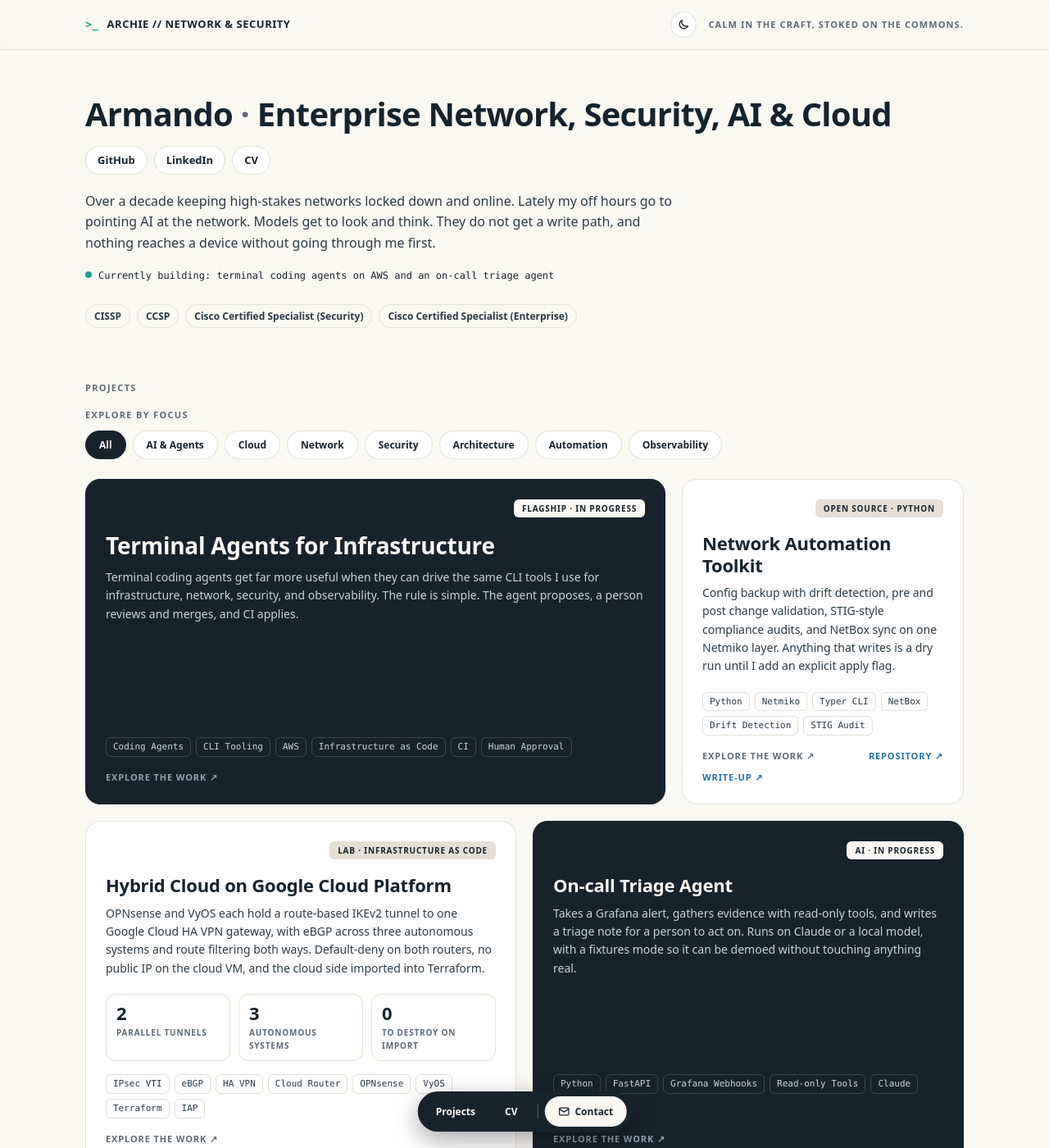
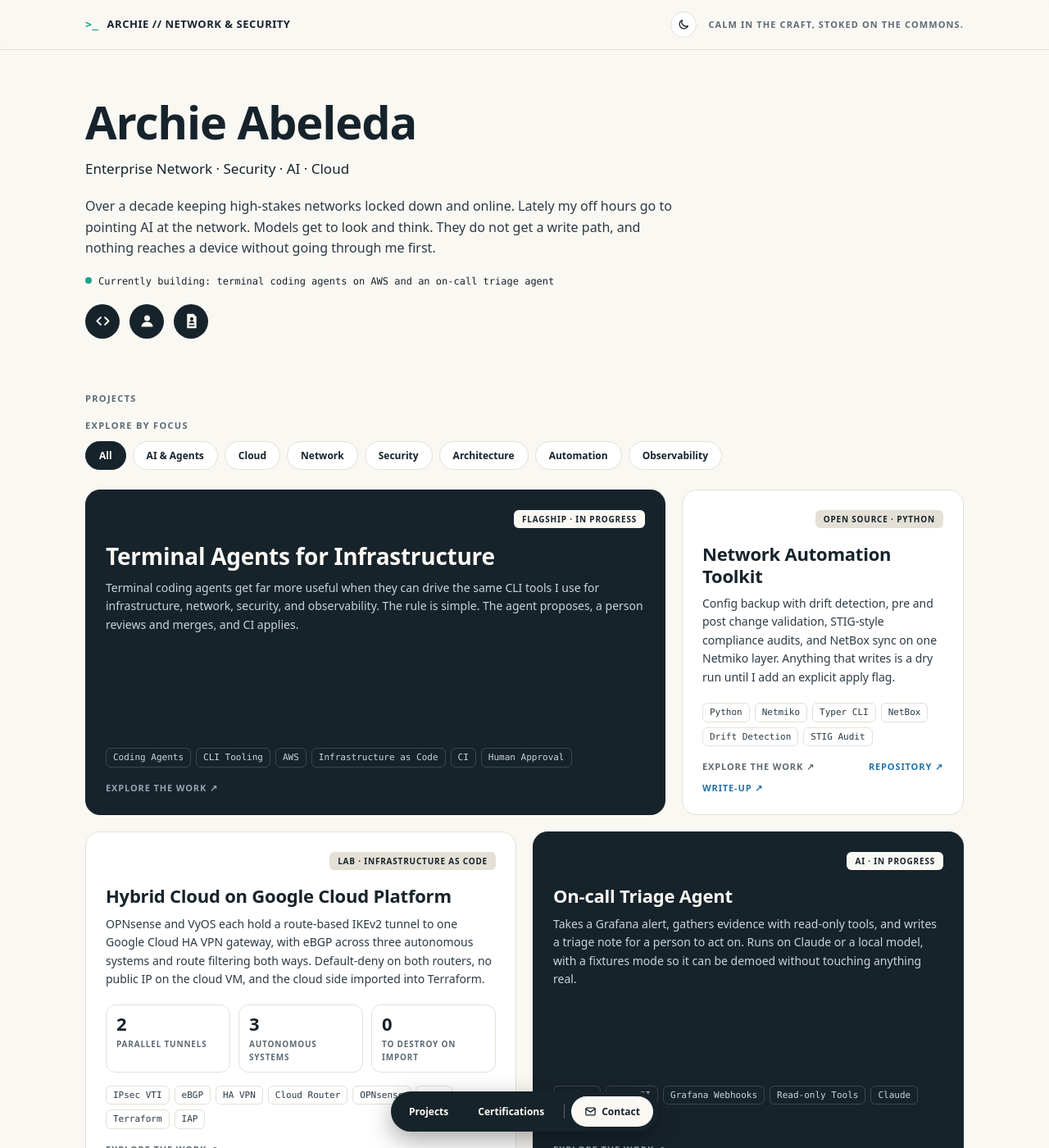
Before and after one commit to archievizt/archievizt.github.io, a Jekyll site: the page built from index.md, in a window 1280 px wide and 1400 px high. Shown: the whole window at 82% size. Built offline with Jekyll 4.4.1, drawn with Linux system fonts in a browser that asks for light colours; some web fonts are replaced.

Commit message:
Update format

```diff
--- a/_layouts/home.html
+++ b/_layouts/home.html
@@ -44,25 +44,25 @@
     <main class="page" id="top">
 
       <section class="hero">
-        <h1><span class="hero-name">{{ home.hero.name | xml_escape | replace: "&apos;", "’" }}</span><span class="hero-dot" aria-hidden="true"> · </span><span class="hero-skills">{{ home.hero.headline | xml_escape | replace: "&apos;", "’" }}</span></h1>
-        {% if home.hero.links %}<p class="hero-links">
+        <h1>{{ home.hero.title | xml_escape | replace: "&apos;", "’" }}</h1>
+        <p class="hero-role">{{ home.hero.headline | xml_escape | replace: "&apos;", "’" }}</p>
+        <p class="hero-desc">{{ home.hero.description | xml_escape | replace: "&apos;", "’" }}</p>
+        <p class="hero-building now">{{ home.hero.building | xml_escape | replace: "&apos;", "’" }}</p>
+        {% if home.hero.links %}<ul class="icon-links">
           {%- for l in home.hero.links -%}
           {%- capture href -%}{%- include safe-url.html url=l.url -%}{%- endcapture -%}
           {%- assign href = href | strip -%}
-          {%- if href != "" -%}<a href="{{ href }}">{{ l.label | xml_escape | replace: "&apos;", "’" }}</a>{%- endif -%}
-          {%- endfor -%}
-        </p>{% endif %}
-        <p class="hero-desc">{{ home.hero.description | xml_escape | replace: "&apos;", "’" }}</p>
-        <p class="hero-building now">{{ home.hero.building | xml_escape | replace: "&apos;", "’" }}</p>
-        {% if home.certifications %}
-        <ul class="certs" aria-label="Certifications">
-          {%- for c in home.certifications -%}
-          {%- capture href -%}{%- include safe-url.html url=c.url -%}{%- endcapture -%}
-          {%- assign href = href | strip -%}
-          <li>{% if href != "" %}<a href="{{ href }}">{{ c.name | xml_escape | replace: "&apos;", "’" }}</a>{% else %}{{ c.name | xml_escape | replace: "&apos;", "’" }}{% endif %}</li>
-          {%- endfor -%}
-        </ul>
-        {% endif %}
+          {%- if href != "" %}
+          <li><a href="{{ href }}" title="{{ l.label | xml_escape }}"><span class="visually-hidden">{{ l.label | xml_escape | replace: "&apos;", "’" }}</span>
+            {%- case l.icon -%}
+            {%- when "code" -%}<svg viewBox="0 0 24 24" aria-hidden="true" focusable="false" fill="none" stroke="currentColor" stroke-width="2.4" stroke-linecap="round" stroke-linejoin="round"><path d="M9 7l-5 5 5 5M15 7l5 5-5 5"/></svg>
+            {%- when "person" -%}<svg viewBox="0 0 24 24" aria-hidden="true" focusable="false" fill="currentColor"><circle cx="12" cy="8" r="4"/><path d="M4 20c0-4.4 3.6-7 8-7s8 2.6 8 7z"/></svg>
+            {%- when "cv" -%}<svg viewBox="0 0 24 24" aria-hidden="true" focusable="false" fill="currentColor"><path d="M6 2h9l4 4v16H6z"/><circle cx="12.5" cy="9" r="2.4" class="cut"/><path class="cut" d="M8.6 15c.4-2 2-3 3.9-3s3.5 1 3.9 3zM8.5 17.5h8v1.5h-8z"/></svg>
+            {%- endcase -%}
+          </a></li>
+          {%- endif -%}
+          {%- endfor %}
+        </ul>{% endif %}
       </section>
 
       <section class="projects" id="projects" aria-labelledby="projects-h">
@@ -186,13 +186,33 @@
       </div>
     </section>
 
+    <section class="modal modal-small" id="certifications" role="dialog" aria-modal="true" aria-labelledby="certs-h">
+      <a class="modal-backdrop" href="#top" tabindex="-1" aria-hidden="true"></a>
+      <div class="modal-panel">
+        <div class="modal-bar">
+          <h2 id="certs-h">Certifications</h2>
+          <a class="modal-close" href="#top" aria-label="Close">✕</a>
+        </div>
+        <div class="modal-body">
+          <p>Each one links to its verified badge on Credly.</p>
+          <ul class="cert-list">
+            {%- for c in home.certifications -%}
+            {%- capture href -%}{%- include safe-url.html url=c.url -%}{%- endcapture -%}
+            {%- assign href = href | strip %}
+            <li>{% if href != "" %}<a href="{{ href }}">{% endif %}<span class="cert-name">{{ c.name | xml_escape | replace: "&apos;", "’" }}</span><span class="cert-meta">{{ c.issuer | xml_escape | replace: "&apos;", "’" }}{% if c.issuer and c.date %} · {% endif %}{{ c.date | xml_escape | replace: "&apos;", "’" }}</span>{% if href != "" %}</a>{% endif %}</li>
+            {%- endfor %}
+          </ul>
+        </div>
+      </div>
+    </section>
+
     <footer class="foot">
       <p>Built with Jekyll, hosted on GitHub Pages, no JavaScript. <a href="https://github.com/archievizt/archievizt.github.io">Source</a>.</p>
     </footer>
 
     <nav class="dock" aria-label="Quick links">
       <a href="#projects">Projects</a>
-      <a href="{{ "/cv.html" | relative_url }}">CV</a>
+      <a href="#certifications">Certifications</a>
       <span class="dock-sep" aria-hidden="true"></span>
       <a class="dock-accent" href="#contact"><svg viewBox="0 0 24 24" width="15" height="15" aria-hidden="true" focusable="false" fill="none" stroke="currentColor" stroke-width="2" stroke-linecap="round" stroke-linejoin="round"><rect x="3" y="5" width="18" height="14" rx="2"/><path d="m3 7 9 6 9-6"/></svg> Contact</a>
     </nav>
--- a/assets/css/home.css
+++ b/assets/css/home.css
@@ -261,7 +261,7 @@ html:has(.modal:target) .dock { display: none; }
 .card-links > * { white-space: nowrap; }
 
 /* Hero headline: "Armando · Enterprise Network, Security, AI & Cloud" */
-.hero h1 { font-size: clamp(28px, 3.6vw, 40px); line-height: 1.12; font-weight: 700; letter-spacing: -0.02em; }
+.hero h1 { font-size: clamp(36px, 6vw, 56px); line-height: 1.12; font-weight: 700; letter-spacing: -0.02em; }
 .hero-dot { color: var(--muted); }
 .hero-links { margin: 16px 0 0; display: flex; flex-wrap: wrap; gap: 8px; }
 .hero-links a { padding: 6px 14px; border-radius: 999px; border: 1px solid var(--line); background: var(--raised);
@@ -269,3 +269,21 @@ html:has(.modal:target) .dock { display: none; }
 .hero-links a:hover { border-color: var(--link); text-decoration: none; }
 /* Green "live" dot now sits on the Currently building line */
 .hero-building.now { margin: 18px 0 0; font-weight: 400; font-size: 12px; color: var(--head); }
+
+/* Round icon links: filled circle in the heading colour, glyph in the page colour,
+   so they flip correctly with the light/dark switch. */
+.icon-links { list-style: none; margin: 18px 0 0; padding: 0; display: flex; gap: 12px; }
+.icon-links a { display: inline-flex; align-items: center; justify-content: center; width: 42px; height: 42px;
+  border-radius: 50%; background: var(--head); color: var(--bg); transition: transform .15s, background .15s; }
+.icon-links a:hover { transform: translateY(-2px); background: var(--link); color: var(--bg); text-decoration: none; }
+.icon-links svg { width: 21px; height: 21px; }
+.icon-links .cut { fill: var(--head); }
+.icon-links a:hover .cut { fill: var(--link); }
+
+/* Certifications pop-up */
+.modal-small .modal-body > p { margin: 0 0 12px; }
+.cert-list { list-style: none; margin: 0; padding: 0; display: grid; gap: 8px; }
+.cert-list a, .cert-list li > span { display: block; padding: 12px 14px; border-radius: 12px; background: var(--raised); border: 1px solid var(--line); }
+.cert-list a:hover { border-color: var(--link); text-decoration: none; }
+.cert-name { display: block; color: var(--head); font-weight: 700; font-size: 14px; }
+.cert-meta { display: block; margin-top: 2px; color: var(--muted); font-size: 12px; }
```
Also changed, not shown: _data/home.yml (+17 -4 lines).
